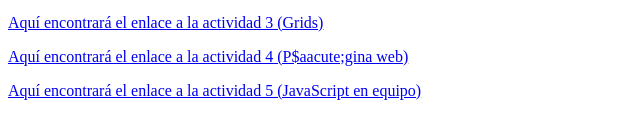
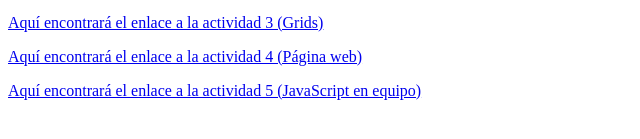
Before and after one commit to Chamito813/Chamito813.github.io, a plain HTML site: page index.html in a window 1280 px wide. Shown: the part 175-314 px from the top of the page, 0-640 px from the left. Drawn offline with Linux system fonts and the light colour scheme.

Commit message:
Updated index.html

```diff
--- a/index.html
+++ b/index.html
@@ -12,7 +12,7 @@
     <p><a href="https://chamito813.github.io//HTML/html_cheat_sheet.html">Aquí encontrará el enlace a la actividad 1</a></p>
     <p><a href="https://chamito813.github.io//HTML/css_cheat_sheet.html">Aquí encontrará el enlace a la actividad 2</a></p>
     <p><a href="https://chamito813.github.io//HTML/css_grid.html">Aquí encontrará el enlace a la actividad 3 (Grids)</a></p>
-    <p><a href="https://chamito813.github.io//HTML/actPagWeb.html">Aquí encontrará el enlace a la actividad 4 (P$aacute;gina web)</a></p>
+    <p><a href="https://chamito813.github.io//HTML/actPagWeb.html">Aquí encontrará el enlace a la actividad 4 (P&aacute;gina web)</a></p>
     <p><a href="https://fernandacor.github.io/equipo7_TC2008B/JavaScript/javascriptBasics.html">Aquí encontrará el enlace a la actividad 5 (JavaScript en equipo)</a></p>
 </body>
 </html>
```
